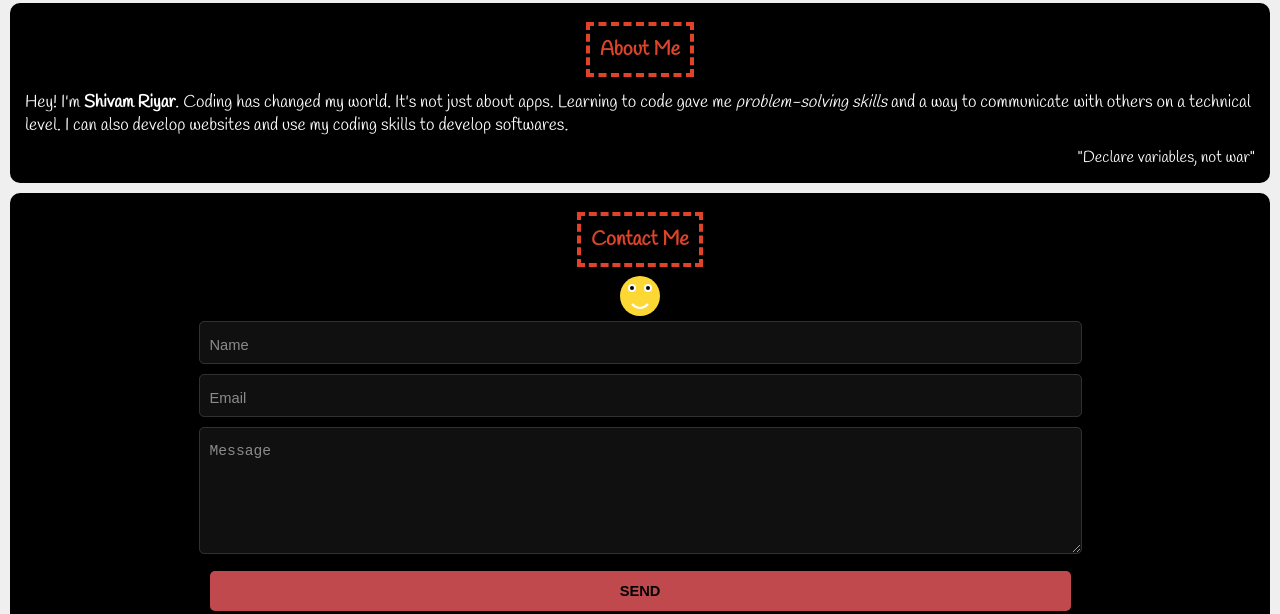
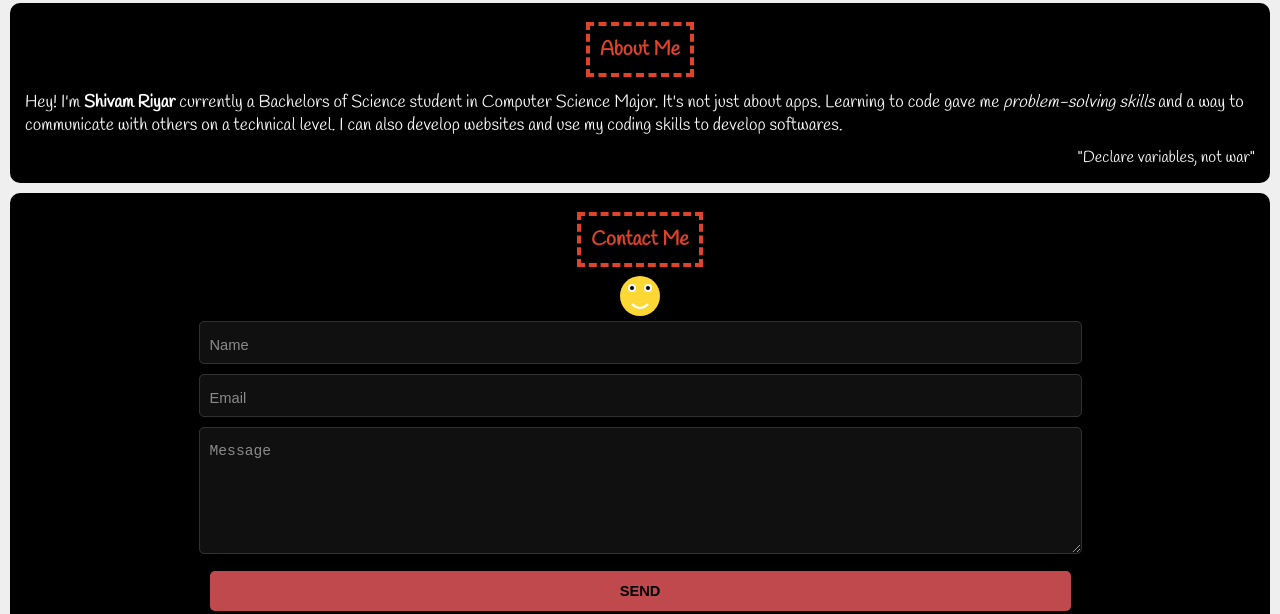
Before and after one commit to Shivam-Riyar/Shivam-Riyar.github.io, a plain HTML site: page index.html in a window 1280 px wide. Shown: the part 182-796 px from the top of the page. Drawn offline with Linux system fonts and the light colour scheme.

Commit message:
Update index.html

```diff
--- a/index.html
+++ b/index.html
@@ -19,7 +19,7 @@
         <div class="section">
             <h1><span>About Me</span></h1>
             <p>
-                Hey! I'm <strong>Shivam Riyar</strong>. Coding has changed my world. It's not just about apps. Learning to code gave me <i>problem-solving skills</i> and a way to communicate with others on a technical level. I can also develop websites and use my coding skills to develop softwares. </p>
+                Hey! I'm <strong>Shivam Riyar</strong> currently a Bachelors of Science student in Computer Science Major. It's not just about apps. Learning to code gave me <i>problem-solving skills</i> and a way to communicate with others on a technical level. I can also develop websites and use my coding skills to develop softwares. </p>
             <p class="quote">"Declare variables, not war"</p>
         </div>
         <!-- About Me section end -->
```
